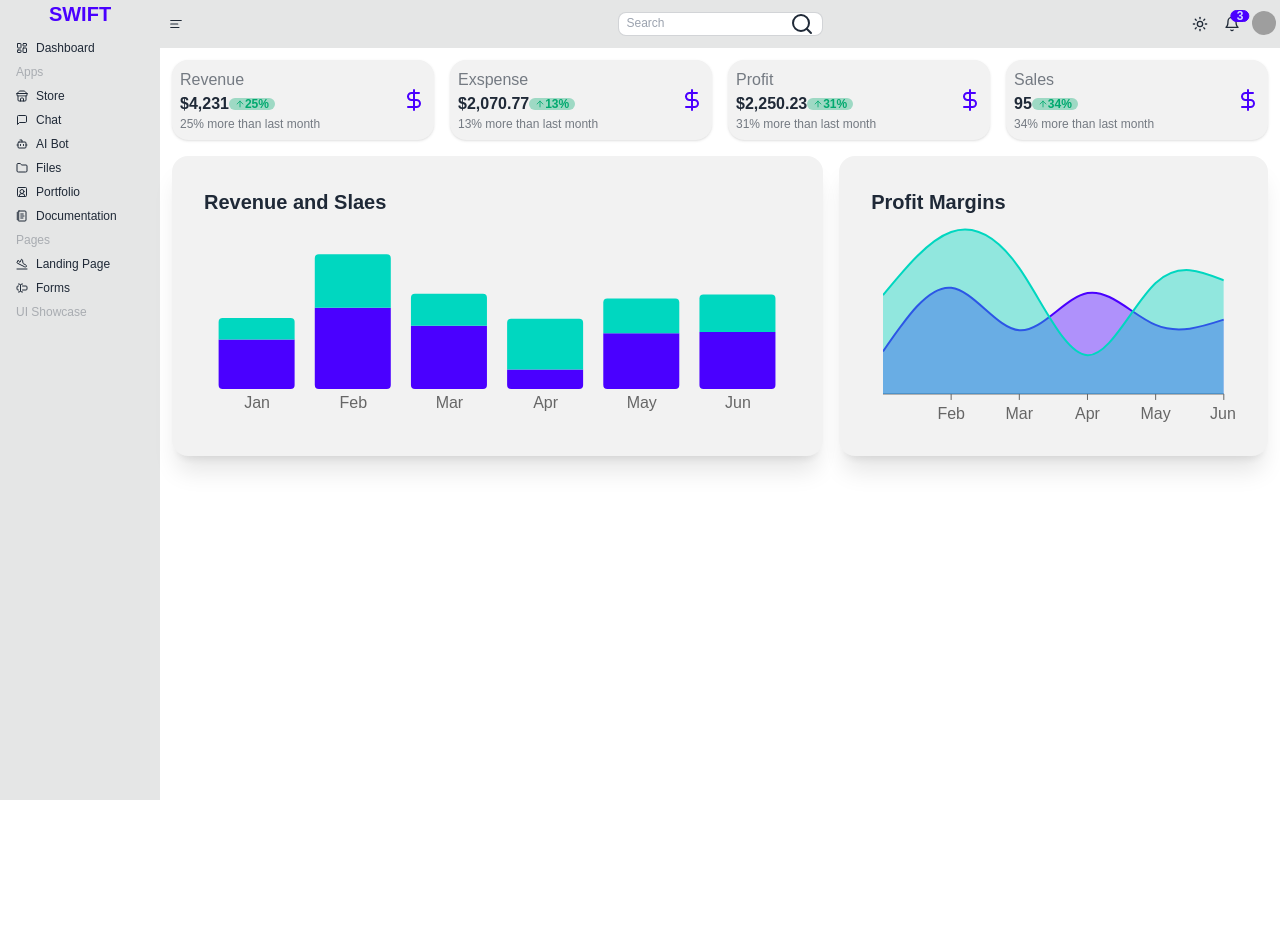
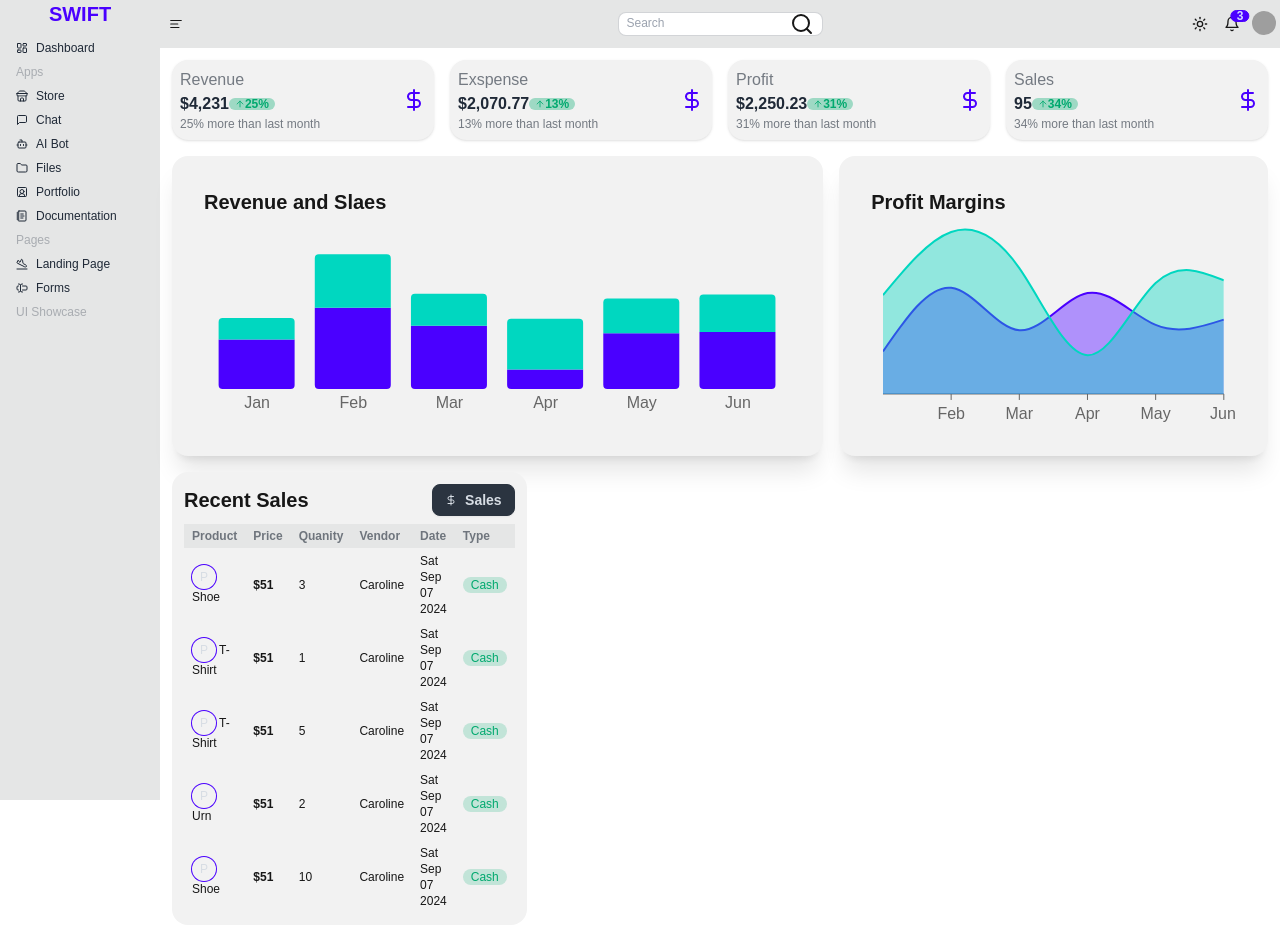
Before and after one commit to HunterGalloway-dev/swiftlaunch, a Next.js app: page /dashboard in a window 1280 px wide. Before the commit the page ends 800 px from the top, so only its background shows below. Built offline with nearby package versions, Linux system fonts and the light colour scheme; grey boxes are pictures that could not be loaded.

Commit message:
Recent Sales Table

```diff
--- a/src/app/components/Dashboard/index.tsx
+++ b/src/app/components/Dashboard/index.tsx
@@ -3,6 +3,7 @@ import React from "react";
 import RevenueChart from "../RevenueChart";
 import ProfitMarginsChart from "../ProfitMarginsChart";
 import StatCard from "../StatCard";
+import RecentSales from "../RecentSales";
 
 const Dashboard = () => {
   return (
@@ -40,13 +41,17 @@ const Dashboard = () => {
         />
       </div>
 
-      <div className="grid lg:grid-cols-5 gap-4 mt-4">
-        <div className=" lg:col-span-3">
+      <div className="grid md:grid-cols-4 lg:grid-cols-5 gap-4 mt-4">
+        <div className="md:col-span-2 lg:col-span-3">
           <RevenueChart />
         </div>
-        <div className="lg:col-span-2">
+        <div className="md:col-span-2 lg:col-span-2">
           <ProfitMarginsChart />
         </div>
+      </div>
+
+      <div className="grid grid-cols-1 lg:grid-cols-3 gap-4 mt-4">
+        <RecentSales />
       </div>
     </div>
   );
--- /dev/null
+++ b/src/app/components/RecentSales/index.tsx
@@ -0,0 +1,61 @@
+import React from "react";
+import SwiftTable from "../SwiftTable";
+import Link from "next/link";
+import { DollarSign } from "lucide-react";
+
+const RecentSales = () => {
+  const headers = ["Product", "Price", "Quanity", "Vendor", "Date", "Type"];
+  const data = [
+    ["Shoe", "$51", 3, "Caroline", new Date(Date.now()), "cash"],
+    ["T-Shirt", "$51", 1, "Caroline", new Date(Date.now()), "cash"],
+    ["T-Shirt", "$51", 5, "Caroline", new Date(Date.now()), "cash"],
+    ["Urn", "$51", 2, "Caroline", new Date(Date.now()), "cash"],
+    ["Shoe", "$51", 10, "Caroline", new Date(Date.now()), "cash"],
+  ];
+
+  const bold = (val: string) => <p className="font-extrabold">{val}</p>;
+  const base = (val: string) => <p className="">{val}</p>;
+  const img = (val: string) => (
+    <>
+      <div className="avatar placeholder">
+        <div className="ring-primary ring-1 text-neutral-content w-6 rounded-full">
+          <span className="text-xs">P</span>
+        </div>
+      </div>
+      {" " + val}
+    </>
+  );
+  const date = (val: Date) => <p>{val.toDateString()}</p>;
+  const status = (val: string) => {
+    const badgeClass =
+      val === "square"
+        ? "badge-primary text-primary"
+        : "badge-success text-success";
+    return (
+      <div
+        className={`badge badge-sm badge-primary bg-opacity-20 ${badgeClass}`}
+      >
+        {val.charAt(0).toUpperCase() + val.slice(1)}
+      </div>
+    );
+  };
+
+  const exampleColumns = [img, bold, base, base, date, status];
+
+  return (
+    <div className="card bg-base-200">
+      <div className="card-body p-3">
+        <div className="flex justify-between items-center">
+          <h5 className="card-title">Recent Sales</h5>
+          <Link href="/dashboard" className="btn btn-sm btn-neutral">
+            <DollarSign size={12} />
+            Sales
+          </Link>
+        </div>
+        <SwiftTable headers={headers} data={data} colums={exampleColumns} />
+      </div>
+    </div>
+  );
+};
+
+export default RecentSales;
--- /dev/null
+++ b/src/app/components/SwiftTable/index.tsx
@@ -0,0 +1,34 @@
+import React from "react";
+
+interface SwiftTableProps {
+  headers: any[];
+  data: any[][];
+  colums: ((val: any) => React.JSX.Element)[] | undefined;
+}
+
+const SwiftTable = ({ headers, data, colums }: SwiftTableProps) => {
+  return (
+    <div className="overflow-auto">
+      <table className="table table-auto table-xs table-zebra">
+        <thead className="bg-base-300">
+          <tr>
+            {headers.map((val, idx) => (
+              <th key={idx}>{val}</th>
+            ))}
+          </tr>
+        </thead>
+        <tbody>
+          {data.map((row, idx) => (
+            <tr key={idx}>
+              {row.map((data, dIdx) => (
+                <td key={dIdx}>{colums ? colums[dIdx](data) : data}</td>
+              ))}
+            </tr>
+          ))}
+        </tbody>
+      </table>
+    </div>
+  );
+};
+
+export default SwiftTable;
--- a/src/app/layout.tsx
+++ b/src/app/layout.tsx
@@ -27,7 +27,7 @@ export default function RootLayout({
     <html lang="en" data-theme="cupcake">
       <body>
         <div
-          className={`${geistSans.variable} ${geistMono.variable} text-base-content antialiased bg-base-100`}
+          className={`${geistSans.variable} ${geistMono.variable}  antialiased bg-base-100`}
         >
           {children}
         </div>
```
